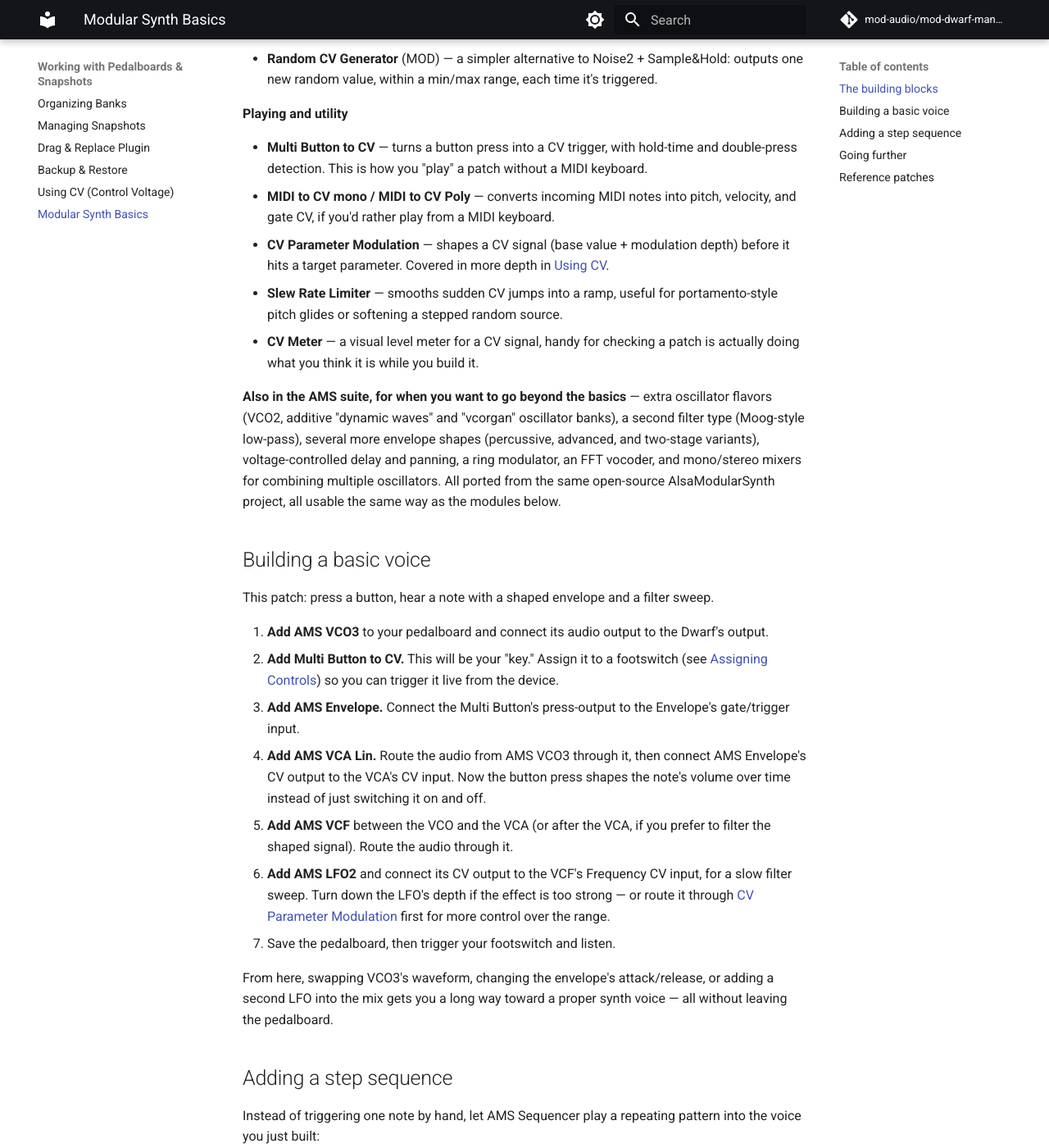
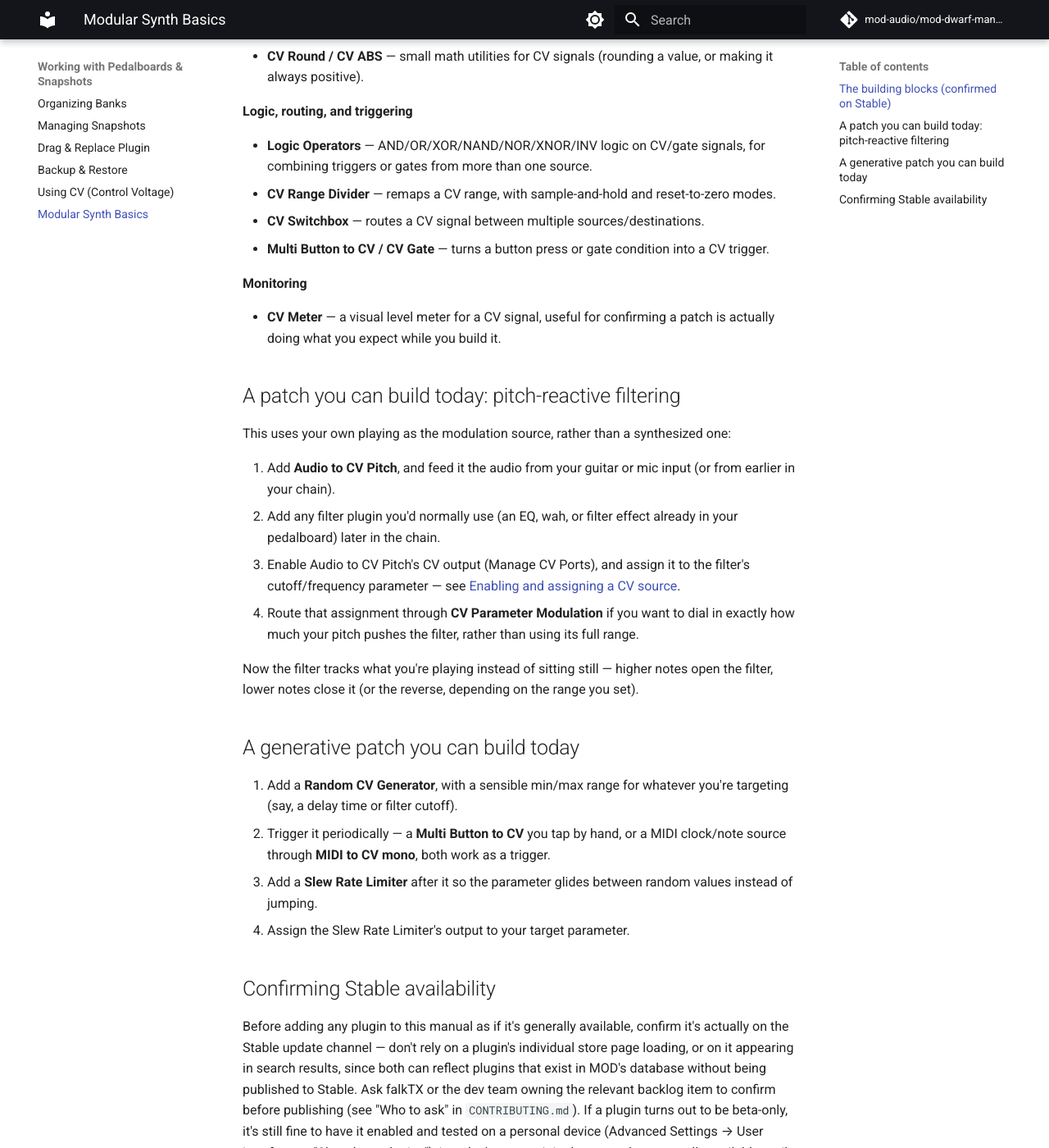
Before and after one commit to mod-audio/mod-dwarf-manual, an MkDocs documentation site: the page built from docs/pedalboards-snapshots/modular-synth-basics.md, in a window 1280 px wide and 1400 px high, scrolled down 1095 px. Shown: the whole window at 82% size. Built offline with MkDocs 1.6.1 and Material for MkDocs 9.7.7, drawn with Linux system fonts in a browser that asks for light colours; comment, search, counter and statistics services are not loaded; the version menu is left out; some of the changed text lies outside the part shown.

Commit message:
Restrict CV pages to Stable-channel plugins only; flag AMS suite as not yet published

```diff
--- a/docs/pedalboards-snapshots/modular-synth-basics.md
+++ b/docs/pedalboards-snapshots/modular-synth-basics.md
@@ -1,78 +1,59 @@
 # Modular Synth Basics
 
-This walks through building a simple modular-style synth voice on the Dwarf, entirely with plugins — no physical CV hardware needed. Read [Using CV (Control Voltage)](using-cv.md) first if you haven't already; this page assumes you know how to enable and assign a CV port.
+!!! note "Scope of this page"
+    This page covers CV techniques confirmed available on the **Stable** update channel today. A fuller "build an oscillator/filter/amplifier synth voice from scratch" tutorial would need the AMS modular plugin suite (oscillators, filters, VCAs, envelopes, a sequencer), which isn't on Stable yet — see [Confirming Stable availability](#confirming-stable-availability) below before adding anything from that suite to this page.
 
-## The building blocks
+This walks through modular-style CV patching on the Dwarf using only what's confirmed on Stable — no physical CV hardware needed, and no plugins that require enabling beta visibility in the Web UI. Read [Using CV (Control Voltage)](using-cv.md) first if you haven't already; this page assumes you know how to enable and assign a CV port.
 
-The Plugin Store's Control Voltage category includes a full modular toolkit (the AMS suite, ported from the open-source AlsaModularSynth project) alongside MOD's own CV utilities. The pieces relevant to a basic patch:
+Since Stable doesn't currently include a CV-driven oscillator, filter, or VCA, this isn't "build a synth from nothing" — it's closer to what a lot of guitarists and electronic players actually want anyway: using CV to make your existing pedalboard react and move on its own, driven by your playing or by a generator, instead of everything sitting at fixed values.
 
-**Sound source**
+## The building blocks (confirmed on Stable)
 
-- **AMS VCO3** — oscillator. Multiple waveforms (sine, square, triangle, sawtooth), with CV inputs for frequency and pulse-width modulation, plus sync.
+**Turning something into CV**
 
-**Shaping**
+- **Audio to CV** — converts an audio signal's amplitude into a CV signal.
+- **Audio to CV Pitch** — tracks the pitch of an incoming audio signal (your guitar, say) and outputs it as CV.
+- **MIDI to CV mono / MIDI to CV Poly** — converts incoming MIDI notes into pitch, velocity, and gate CV.
 
-- **AMS VCF** — voltage-controlled filter. Several low-pass and band-pass flavors, plus high-pass and notch. Frequency and resonance can both be CV-modulated.
-- **AMS VCA Lin** — linear voltage-controlled amplifier. This is what turns a CV envelope into audible volume changes.
+**Shaping and generating CV**
 
-**Modulation sources**
+- **CV Parameter Modulation** — takes a CV signal and applies it to a base value with an adjustable modulation depth, so you can dial in how strongly a source affects a target. Full detail on [Using CV](using-cv.md#cv-parameter-modulation).
+- **Random CV Generator** — outputs a new random value, within a min/max range, each time it's triggered.
+- **Slew Rate Limiter** — smooths sudden CV jumps into a ramp, useful for gliding between values instead of stepping abruptly.
+- **CV Round / CV ABS** — small math utilities for CV signals (rounding a value, or making it always positive).
 
-- **AMS Envelope** — a CV envelope generator (attack, decay, sustain, release), with extra hold, delay, and time-scale controls.
-- **AMS LFO2** — a low-frequency oscillator for slow, repeating modulation (filter sweeps, vibrato, tremolo). Comes in a free-running (Freq) and tempo-synced variant.
-- **AMS Noise2** — a noise source (multiple noise types) that also doubles as a random CV generator (Random Rate, Random Level controls).
-- **AMS Sample&Hold** — samples whatever CV is at its input each time it receives a trigger, and holds that value until the next trigger. The classic modular way to turn noise into stepped random CV — feed AMS Noise2 into it.
-- **AMS Sequencer** — a proper CV step sequencer, in 8/12/16/24/32-step sizes. Each step has its own pitch, gate on/off, and velocity, plus its own BPM and gate-time controls. Runs on its own internal clock rather than the Dwarf's tempo tool.
-- **Random CV Generator** (MOD) — a simpler alternative to Noise2 + Sample&Hold: outputs one new random value, within a min/max range, each time it's triggered.
+**Logic, routing, and triggering**
 
-**Playing and utility**
+- **Logic Operators** — AND/OR/XOR/NAND/NOR/XNOR/INV logic on CV/gate signals, for combining triggers or gates from more than one source.
+- **CV Range Divider** — remaps a CV range, with sample-and-hold and reset-to-zero modes.
+- **CV Switchbox** — routes a CV signal between multiple sources/destinations.
+- **Multi Button to CV / CV Gate** — turns a button press or gate condition into a CV trigger.
 
-- **Multi Button to CV** — turns a button press into a CV trigger, with hold-time and double-press detection. This is how you "play" a patch without a MIDI keyboard.
-- **MIDI to CV mono / MIDI to CV Poly** — converts incoming MIDI notes into pitch, velocity, and gate CV, if you'd rather play from a MIDI keyboard.
-- **CV Parameter Modulation** — shapes a CV signal (base value + modulation depth) before it hits a target parameter. Covered in more depth in [Using CV](using-cv.md).
-- **Slew Rate Limiter** — smooths sudden CV jumps into a ramp, useful for portamento-style pitch glides or softening a stepped random source.
-- **CV Meter** — a visual level meter for a CV signal, handy for checking a patch is actually doing what you think it is while you build it.
+**Monitoring**
 
-**Also in the AMS suite, for when you want to go beyond the basics** — extra oscillator flavors (VCO2, additive "dynamic waves" and "vcorgan" oscillator banks), a second filter type (Moog-style low-pass), several more envelope shapes (percussive, advanced, and two-stage variants), voltage-controlled delay and panning, a ring modulator, an FFT vocoder, and mono/stereo mixers for combining multiple oscillators. All ported from the same open-source AlsaModularSynth project, all usable the same way as the modules below.
+- **CV Meter** — a visual level meter for a CV signal, useful for confirming a patch is actually doing what you expect while you build it.
 
-## Building a basic voice
+## A patch you can build today: pitch-reactive filtering
 
-This patch: press a button, hear a note with a shaped envelope and a filter sweep.
+This uses your own playing as the modulation source, rather than a synthesized one:
 
-1. **Add AMS VCO3** to your pedalboard and connect its audio output to the Dwarf's output.
-2. **Add Multi Button to CV.** This will be your "key." Assign it to a footswitch (see [Assigning Controls](../first-pedalboard/assigning-controls.md)) so you can trigger it live from the device.
-3. **Add AMS Envelope.** Connect the Multi Button's press-output to the Envelope's gate/trigger input.
-4. **Add AMS VCA Lin.** Route the audio from AMS VCO3 through it, then connect AMS Envelope's CV output to the VCA's CV input. Now the button press shapes the note's volume over time instead of just switching it on and off.
-5. **Add AMS VCF** between the VCO and the VCA (or after the VCA, if you prefer to filter the shaped signal). Route the audio through it.
-6. **Add AMS LFO2** and connect its CV output to the VCF's Frequency CV input, for a slow filter sweep. Turn down the LFO's depth if the effect is too strong — or route it through [CV Parameter Modulation](using-cv.md#cv-parameter-modulation) first for more control over the range.
-7. Save the pedalboard, then trigger your footswitch and listen.
+1. Add **Audio to CV Pitch**, and feed it the audio from your guitar or mic input (or from earlier in your chain).
+2. Add any filter plugin you'd normally use (an EQ, wah, or filter effect already in your pedalboard) later in the chain.
+3. Enable Audio to CV Pitch's CV output (Manage CV Ports), and assign it to the filter's cutoff/frequency parameter — see [Enabling and assigning a CV source](using-cv.md#enabling-and-assigning-a-cv-source).
+4. Route that assignment through **CV Parameter Modulation** if you want to dial in exactly how much your pitch pushes the filter, rather than using its full range.
 
-From here, swapping VCO3's waveform, changing the envelope's attack/release, or adding a second LFO into the mix gets you a long way toward a proper synth voice — all without leaving the pedalboard.
+Now the filter tracks what you're playing instead of sitting still — higher notes open the filter, lower notes close it (or the reverse, depending on the range you set).
 
-## Adding a step sequence
+## A generative patch you can build today
 
-Instead of triggering one note by hand, let AMS Sequencer play a repeating pattern into the voice you just built:
+1. Add a **Random CV Generator**, with a sensible min/max range for whatever you're targeting (say, a delay time or filter cutoff).
+2. Trigger it periodically — a **Multi Button to CV** you tap by hand, or a MIDI clock/note source through **MIDI to CV mono**, both work as a trigger.
+3. Add a **Slew Rate Limiter** after it so the parameter glides between random values instead of jumping.
+4. Assign the Slew Rate Limiter's output to your target parameter.
 
-1. **Add AMS Sequencer** (pick a step count — 8 or 16 is a reasonable starting size). Set its BPM and Gate Time controls to taste; each step has its own Pitch, Gate (on/off), and Velocity.
-2. **Connect its pitch output to AMS VCO3's pitch/frequency CV input**, replacing (or alongside) manual pitch control.
-3. **Connect its gate output to AMS Envelope's trigger input**, replacing the Multi Button. Each step with its gate turned on will now fire the envelope automatically as the sequence plays.
-4. Turn individual steps' gates off to build rests into the pattern, and dial in different pitches per step to shape a melody.
+## Confirming Stable availability
 
-The sequencer runs on its own internal clock, not the Dwarf's Tempo tool — set its BPM control directly.
-
-**A generative alternative**, if you'd rather not hand-program a pattern: connect **AMS Noise2** into **AMS Sample&Hold**, and trigger the Sample&Hold periodically (an LFO or the sequencer's own gate output both work as a trigger source). Each trigger grabs a new random value from the noise and holds it — feed that into your VCO's pitch input for a wandering, generative melody instead of a fixed one. Add a **Slew Rate Limiter** afterward to glide between the random steps instead of jumping.
-
-## Going further
-
-- **Play it from a MIDI keyboard** instead of a footswitch or sequencer: swap Multi Button to CV for **MIDI to CV mono**, connect a USB or DIN MIDI keyboard (see [MIDI Controllers & Expression Pedals](../connecting-gear/midi-expression.md)), and route its Pitch and Gate outputs into your VCO and Envelope instead.
-- **Macro control**: once a patch has several modulation sources, use **Control to CV** to tie multiple parameters to one physical knob — see [Using CV](using-cv.md#macro-controls).
-- **Debugging a patch**: if something isn't moving the way you expect, drop a **CV Meter** on the signal in question to confirm it's actually present and in the range you think it is.
-
-## Reference patches
-
-The community has shared full synth pedalboards built this way — worth loading one and taking it apart to see how the routing works:
-
-- [MOD CV Drum Machine](https://pedalboards.moddevices.com/pedalboards/5e4ff5672564d41c3fe1b5a1) — a standalone drum machine built from CV plugins.
-- The GSYNTH series ([Bass](https://pedalboards.moddevices.com/pedalboards/62700e60e17f17a179fe75ab), [Lead](https://pedalboards.moddevices.com/pedalboards/62700f87656fdba0ab347107), [Chords](https://pedalboards.moddevices.com/pedalboards/62700f07e17f17a179fe75ac), [Flexible](https://pedalboards.moddevices.com/pedalboards/62700cff656fdba0ab347093)) — guitar-into-synth patches built around the same AMS modules used above.
+Before adding any plugin to this manual as if it's generally available, confirm it's actually on the Stable update channel — don't rely on a plugin's individual store page loading, or on it appearing in search results, since both can reflect plugins that exist in MOD's database without being published to Stable. Ask falkTX or the dev team owning the relevant backlog item to confirm before publishing (see "Who to ask" in `CONTRIBUTING.md`). If a plugin turns out to be beta-only, it's still fine to have it enabled and tested on a personal device (Advanced Settings → User interface → "Show beta plugins"), just don't present it in the manual as generally available until it's confirmed on Stable.
 
 ---
 
```
Also changed, not shown: docs/pedalboards-snapshots/using-cv.md (+8 -3 lines).
